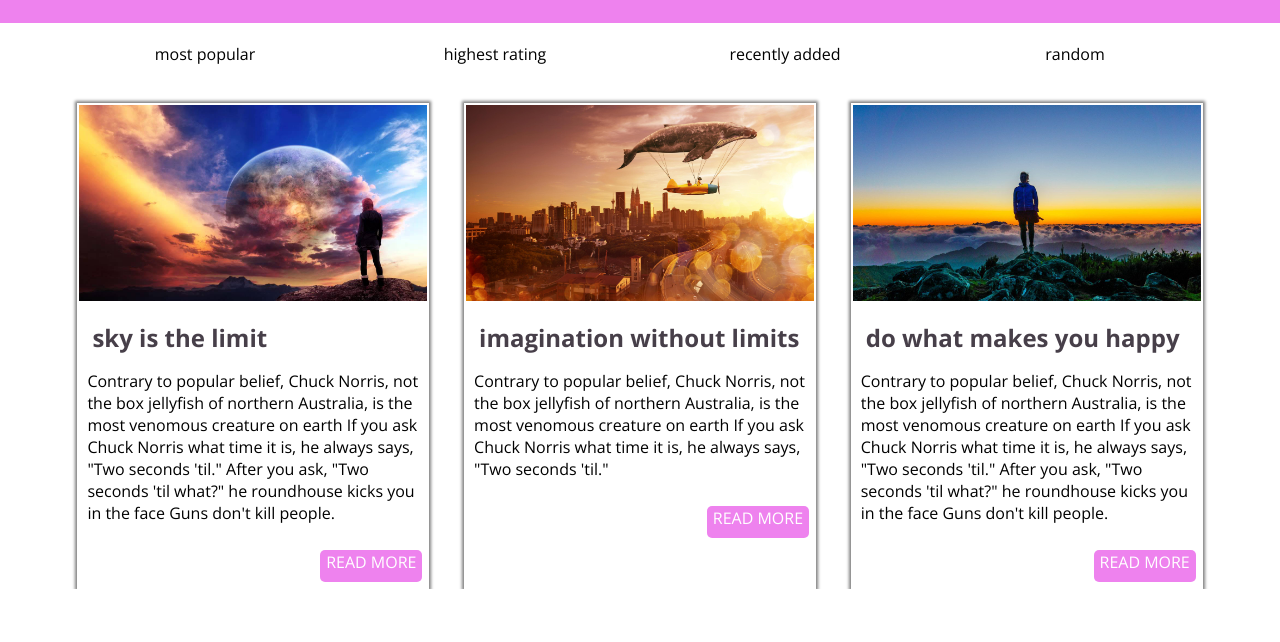
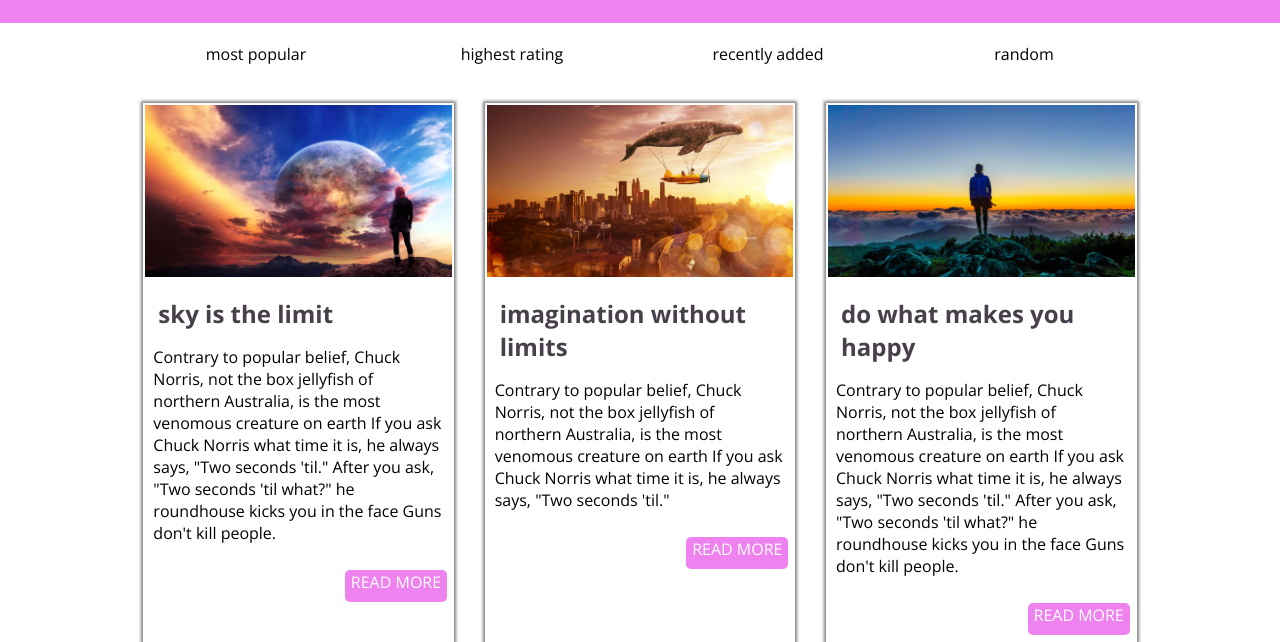
Before and after one commit to MikLip/Blog-do-cwiczenia-flexa, a plain HTML site: page index.html in a window 1280 px wide. Shown: the part 362-1004 px from the top of the page. Before the commit the page ends 951 px from the top, so only its background shows below. Drawn offline with nearby package versions, Linux system fonts and the light colour scheme.

Commit message:
Commit 2
Changes in flexbox container

```diff
--- a/css/main.css
+++ b/css/main.css
@@ -30,14 +30,14 @@ header .top-banner {
 }
 
 .container {
-  width: 1160px;
+  width: 80%;
   height: auto;
   margin: 0 auto;
 }
 
 .flexbox {
   display: flex;
-  justify-content: center;
+  justify-content: space-around;
 }
 
 /* ///////////------ TOP NAVIGATION BELOW--------////////////*/
```
